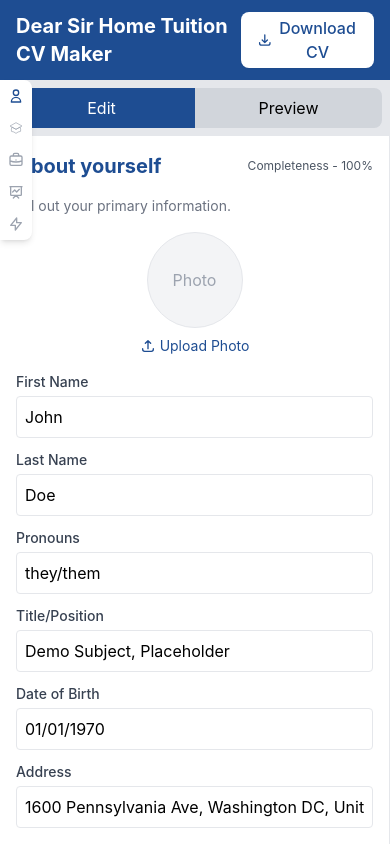
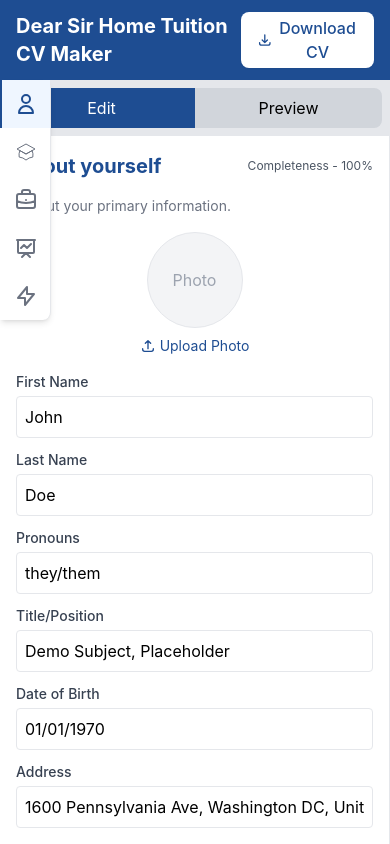
Before and after one commit to Rayus223/CV-Maker, a React (Create React App) app in the folder cv-maker/: page / in a window 390 px wide. Both pictures are taken after a click on the button "Create My CV". Built offline with nearby package versions, Linux system fonts and the light colour scheme.

Commit message:
make mobile section responsive

```diff
--- a/cv-maker/src/App.tsx
+++ b/cv-maker/src/App.tsx
@@ -662,7 +662,7 @@ function App() {
               >
                 <svg className="w-6 h-6 mb-1" fill="none" stroke="currentColor" viewBox="0 0 24 24" xmlns="http://www.w3.org/2000/svg">
                   <path d="M12 14l9-5-9-5-9 5 9 5z" />
-                  <path d="M12 14l6.16-3.422a12.083 12.083 0 01.665 6.479A11.952 11.952 0 0012 20.055a11.952 11.952 0 00-6.824-2.998 12.078 12.078 0 01.665-6.479L12 14z" />
+                  <path d="M12 14l6.16-3.422a12.083 12.083 0 01.665 6.479A11.952 11.952 0 0012 20.055a11.952 11.952 0 00-6.824-2.998a12.078 12.078 0 01.665-6.479L12 14z" />
                 </svg>
                 Education
               </div>
@@ -700,49 +700,49 @@ function App() {
 
             {/* Mobile vertical navigation - only shown when form view is active */}
             {mobileView === 'form' && (
-              <div className="md:hidden fixed left-0 top-20 flex flex-col bg-white shadow-md rounded-r-lg z-10">
+              <div className="md:hidden fixed left-0 top-20 flex flex-col bg-white shadow-md rounded-r-lg z-10 border-r border-gray-200">
                 <div
-                  className={`p-2 cursor-pointer ${activeSection === 'about' ? 'text-brand-primary' : 'text-gray-400'}`}
+                  className={`p-3 cursor-pointer ${activeSection === 'about' ? 'text-brand-primary border-l-2 border-brand-primary bg-blue-50' : 'text-gray-500 border-l-2 border-transparent'}`}
                   onClick={() => setActiveSection('about')}
                 >
-                  <svg className="w-4 h-4" fill="none" stroke="currentColor" viewBox="0 0 24 24" xmlns="http://www.w3.org/2000/svg">
+                  <svg className="w-6 h-6" fill="none" stroke="currentColor" viewBox="0 0 24 24" xmlns="http://www.w3.org/2000/svg">
                     <path strokeLinecap="round" strokeLinejoin="round" strokeWidth={2} d="M16 7a4 4 0 11-8 0 4 4 0 018 0zM12 14a7 7 0 00-7 7h14a7 7 0 00-7-7z" />
                   </svg>
                 </div>
 
                 <div
-                  className={`p-2 cursor-pointer ${activeSection === 'education' ? 'text-brand-primary' : 'text-gray-400'}`}
+                  className={`p-3 cursor-pointer ${activeSection === 'education' ? 'text-brand-primary border-l-2 border-brand-primary bg-blue-50' : 'text-gray-500 border-l-2 border-transparent'}`}
                   onClick={() => setActiveSection('education')}
                 >
-                  <svg className="w-4 h-4" fill="none" stroke="currentColor" viewBox="0 0 24 24" xmlns="http://www.w3.org/2000/svg">
+                  <svg className="w-6 h-6" fill="none" stroke="currentColor" viewBox="0 0 24 24" xmlns="http://www.w3.org/2000/svg">
                     <path d="M12 14l9-5-9-5-9 5 9 5z" />
                     <path d="M12 14l6.16-3.422a12.083 12.083 0 01.665 6.479A11.952 11.952 0 0012 20.055a11.952 11.952 0 00-6.824-2.998a12.078 12.078 0 01.665-6.479L12 14z" />
                   </svg>
                 </div>
 
                 <div
-                  className={`p-2 cursor-pointer ${activeSection === 'experience' ? 'text-brand-primary' : 'text-gray-400'}`}
+                  className={`p-3 cursor-pointer ${activeSection === 'experience' ? 'text-brand-primary border-l-2 border-brand-primary bg-blue-50' : 'text-gray-500 border-l-2 border-transparent'}`}
                   onClick={() => setActiveSection('experience')}
                 >
-                  <svg className="w-4 h-4" fill="none" stroke="currentColor" viewBox="0 0 24 24" xmlns="http://www.w3.org/2000/svg">
+                  <svg className="w-6 h-6" fill="none" stroke="currentColor" viewBox="0 0 24 24" xmlns="http://www.w3.org/2000/svg">
                     <path strokeLinecap="round" strokeLinejoin="round" strokeWidth={2} d="M21 13.255A23.931 23.931 0 0112 15c-3.183 0-6.22-.62-9-1.745M16 6V4a2 2 0 00-2-2h-4a2 2 0 00-2 2v2m4 6h.01M5 20h14a2 2 0 002-2V8a2 2 0 00-2-2H5a2 2 0 00-2 2v10a2 2 0 002 2z" />
                   </svg>
                 </div>
 
                 <div
-                  className={`p-2 cursor-pointer ${activeSection === 'projects' ? 'text-brand-primary' : 'text-gray-400'}`}
+                  className={`p-3 cursor-pointer ${activeSection === 'projects' ? 'text-brand-primary border-l-2 border-brand-primary bg-blue-50' : 'text-gray-500 border-l-2 border-transparent'}`}
                   onClick={() => setActiveSection('projects')}
                 >
-                  <svg className="w-4 h-4" fill="none" stroke="currentColor" viewBox="0 0 24 24" xmlns="http://www.w3.org/2000/svg">
+                  <svg className="w-6 h-6" fill="none" stroke="currentColor" viewBox="0 0 24 24" xmlns="http://www.w3.org/2000/svg">
                     <path strokeLinecap="round" strokeLinejoin="round" strokeWidth={2} d="M7 12l3-3 3 3 4-4M8 21l4-4 4 4M3 4h18M4 4h16v12a1 1 0 01-1 1H5a1 1 0 01-1-1V4z" />
                   </svg>
                 </div>
 
                 <div
-                  className={`p-2 cursor-pointer ${activeSection === 'skills' ? 'text-brand-primary' : 'text-gray-400'}`}
+                  className={`p-3 cursor-pointer ${activeSection === 'skills' ? 'text-brand-primary border-l-2 border-brand-primary bg-blue-50' : 'text-gray-500 border-l-2 border-transparent'}`}
                   onClick={() => setActiveSection('skills')}
                 >
-                  <svg className="w-4 h-4" fill="none" stroke="currentColor" viewBox="0 0 24 24" xmlns="http://www.w3.org/2000/svg">
+                  <svg className="w-6 h-6" fill="none" stroke="currentColor" viewBox="0 0 24 24" xmlns="http://www.w3.org/2000/svg">
                     <path strokeLinecap="round" strokeLinejoin="round" strokeWidth={2} d="M13 10V3L4 14h7v7l9-11h-7z" />
                   </svg>
                 </div>
```
